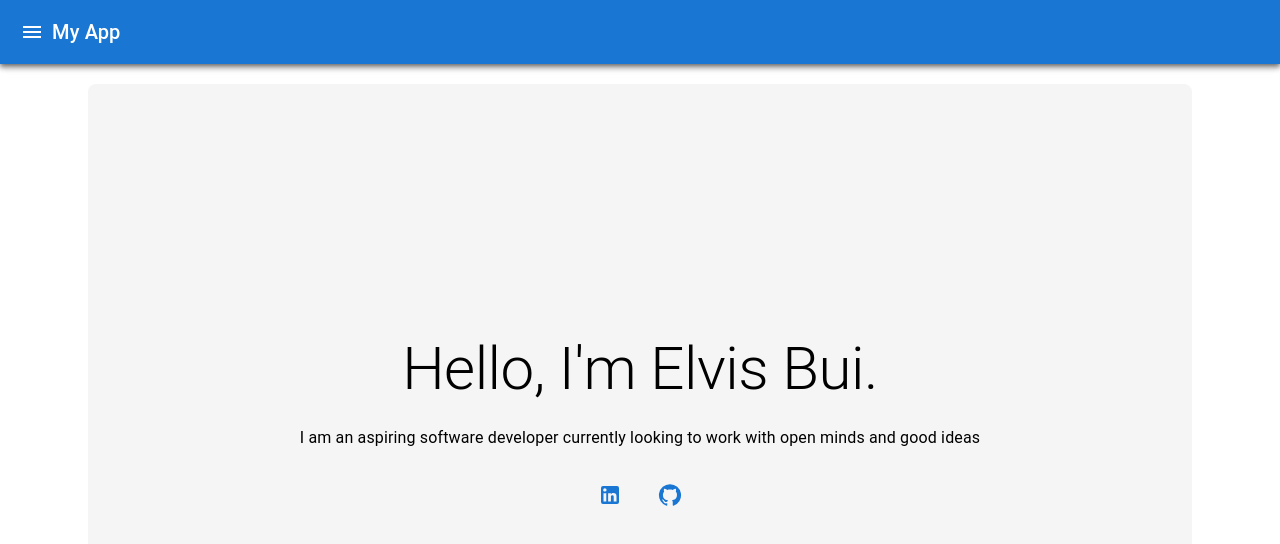
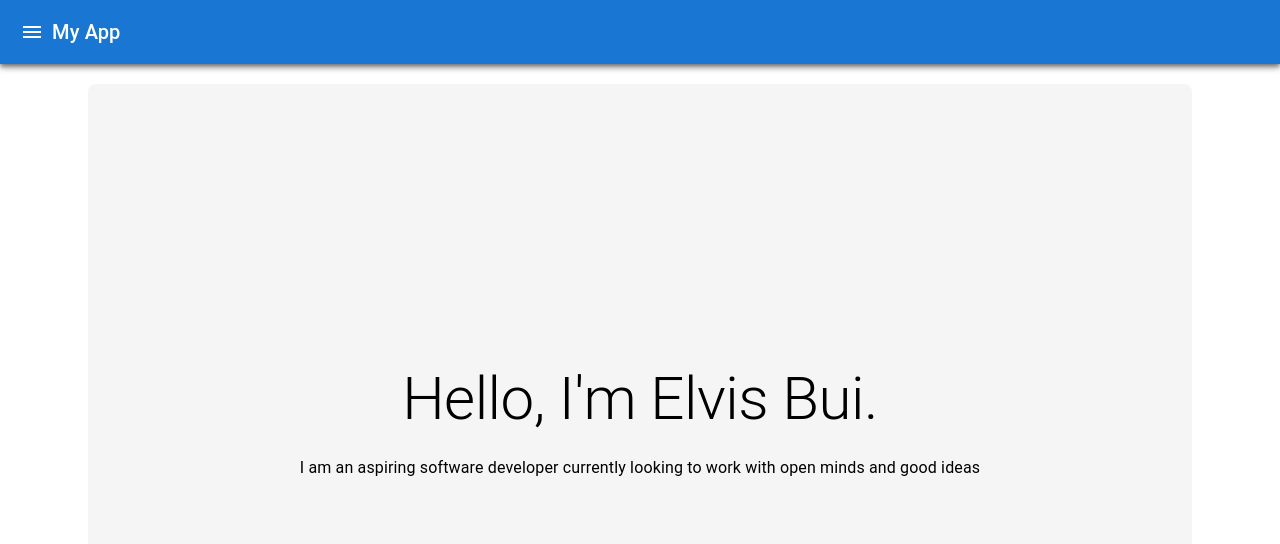
Before and after one commit to LaserCrafter/lasercrafter.github.io, a React (Create React App) app: page / in a window 1280 px wide. Shown: the top 544 px of the page. Built offline with nearby package versions, Linux system fonts and the light colour scheme.

Commit message:
Removed social media icons and links. Will move to contacts page

```diff
--- a/src/App.js
+++ b/src/App.js
@@ -21,16 +21,6 @@ function Main() {
         <Typography variant="body1" gutterBottom>
           I am an aspiring software developer currently looking to work with open minds and good ideas
         </Typography>
-        <Container>
-      <Box className="social-media-container">
-        <IconButton color="primary" href="https://www.linkedin.com/in/elvisbui" target="_blank" rel="noopener noreferrer">
-          <LinkedInIcon />
-        </IconButton>
-        <IconButton color="primary" href="https://github.com/LaserCrafter" target="_blank" rel="noopener noreferrer">
-          <GitHubIcon />
-        </IconButton>
-      </Box>
-    </Container>
       </Box>
     </Container>
     </div>
```
